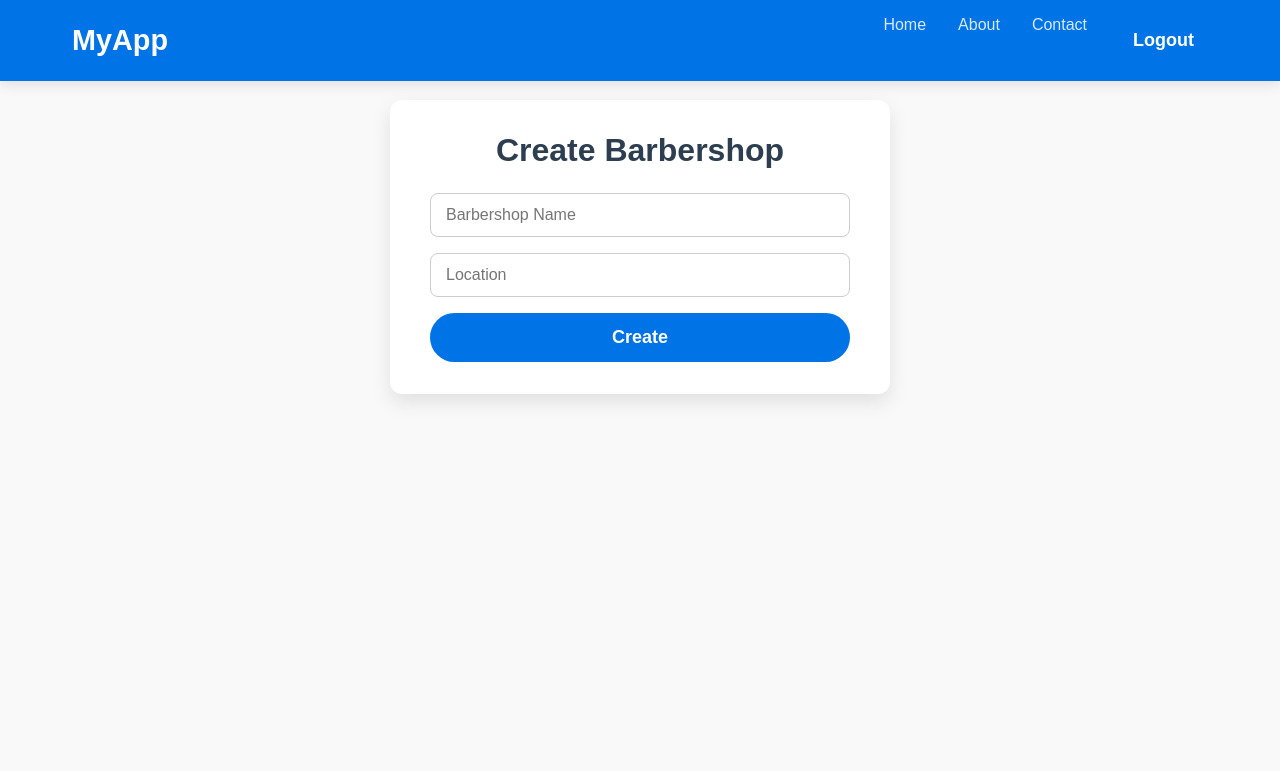
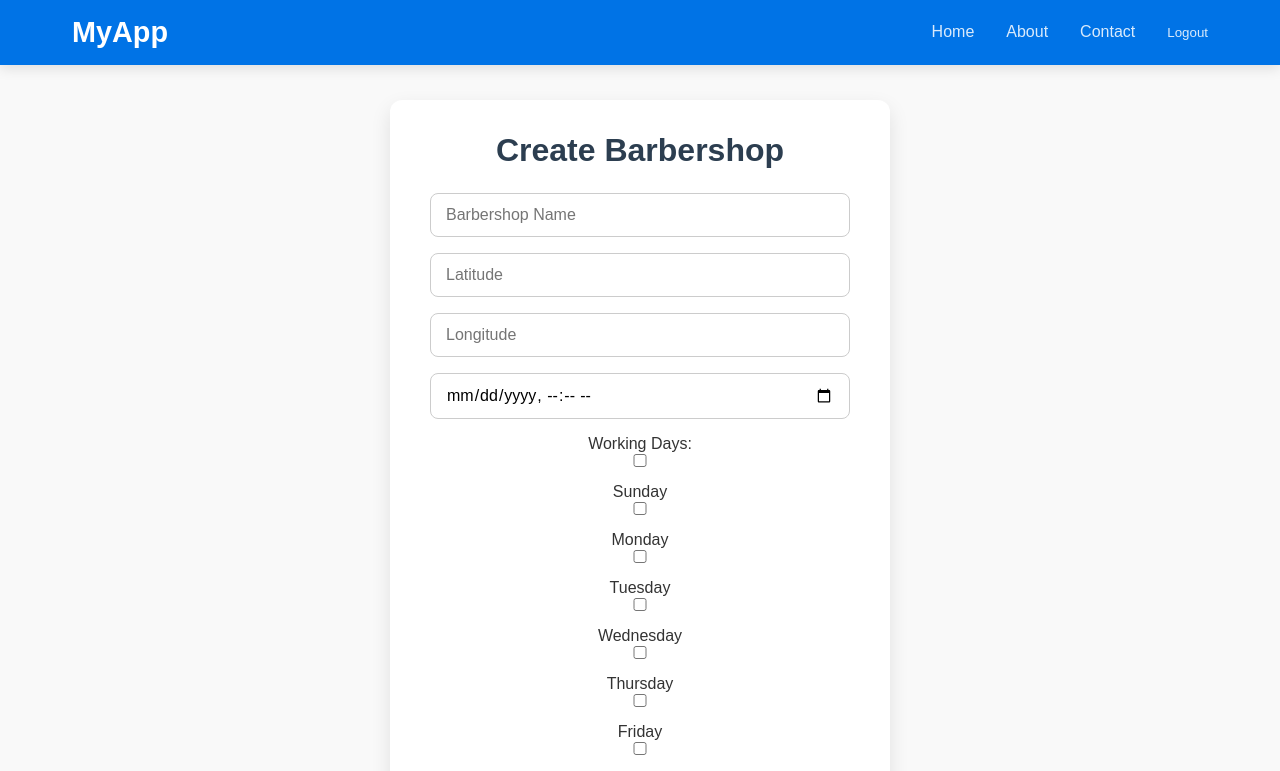
Before and after one commit to RamiAttallah2024/Barber-Shop-Repo, a React (Create React App) app in the folder frontend/: page /create-barbershop in a window 1280 px wide. Shown: the top 771 px of the page. Built offline with nearby package versions, Linux system fonts and the light colour scheme.

Commit message:
th commit

```diff
--- a/frontend/src/components/pages/CreateBarbershop.js
+++ b/frontend/src/components/pages/CreateBarbershop.js
@@ -6,32 +6,51 @@ import Navbar from "../Parts/Navbar";
 
 const CreateBarbershop = () => {
   const [name, setName] = useState("");
-  const [location, setLocation] = useState("");
+  const [lat, setLat] = useState("");
+  const [lng, setLng] = useState("");
+  const [workTime, setWorkTime] = useState("");
+  const [workingDays, setWorkingDays] = useState([]);
+  const [phoneNumber, setPhoneNumber] = useState("");
   const navigate = useNavigate();
-
+  const daysOfWeek = [
+    "Sunday",
+    "Monday",
+    "Tuesday",
+    "Wednesday",
+    "Thursday",
+    "Friday",
+    "Saturday",
+  ];
   const handleSubmit = async (e) => {
     e.preventDefault();
     const token = localStorage.getItem("token");
     const owner_id = JSON.parse(atob(token.split(".")[1])).id;
 
     try {
-      const res = await axios.post("http://localhost:5000/create-barbershop", {
+      await axios.post("http://localhost:5000/create-barbershop", {
         name,
-        location,
+        lat,
+        lng,
+        work_time: workTime,
+        day_time: workingDays.join(", "),
+        phone_number: phoneNumber,
         owner_id,
       });
 
-      alert("Barbershop created!", res);
+      alert("Barbershop created!");
       navigate("/homePage");
     } catch (error) {
+      console.error("asdadsadsadsasdads", error);
+
       alert("Failed to create barbershop");
       console.error(error);
     }
   };
 
   return (
+    <div className="app-container">
+      <Navbar />
       <div className="form-container">
-      <Navbar />
         <h2>Create Barbershop</h2>
         <form onSubmit={handleSubmit}>
           <input
@@ -43,14 +62,57 @@ const CreateBarbershop = () => {
           />
           <input
             type="text"
-          placeholder="Location"
-          value={location}
-          onChange={(e) => setLocation(e.target.value)}
+            placeholder="Latitude"
+            value={lat}
+            onChange={(e) => setLat(e.target.value)}
+            required
+          />
+          <input
+            type="text"
+            placeholder="Longitude"
+            value={lng}
+            onChange={(e) => setLng(e.target.value)}
+            required
+          />
+          <input
+            type="datetime-local"
+            placeholder="Work Time"
+            value={workTime}
+            onChange={(e) => setWorkTime(e.target.value)}
+            required
+          />
+          <div className="checkbox-group">
+            <label>Working Days:</label>
+            {daysOfWeek.map((day) => (
+              <div key={day}>
+                <input
+                  type="checkbox"
+                  id={day}
+                  value={day}
+                  checked={workingDays.includes(day)}
+                  onChange={(e) => {
+                    const checked = e.target.checked;
+                    setWorkingDays((prev) =>
+                      checked ? [...prev, day] : prev.filter((d) => d !== day)
+                    );
+                  }}
+                />
+                <label htmlFor={day}>{day}</label>
+              </div>
+            ))}
+          </div>
+
+          <input
+            type="text"
+            placeholder="Phone Number"
+            value={phoneNumber}
+            onChange={(e) => setPhoneNumber(e.target.value)}
             required
           />
           <button type="submit">Create</button>
         </form>
       </div>
+    </div>
   );
 };
 
```
Also changed, not shown: 1 other file (tests, documents, lock files or other folders). Lines whose indentation alone changed are shown as unchanged.
